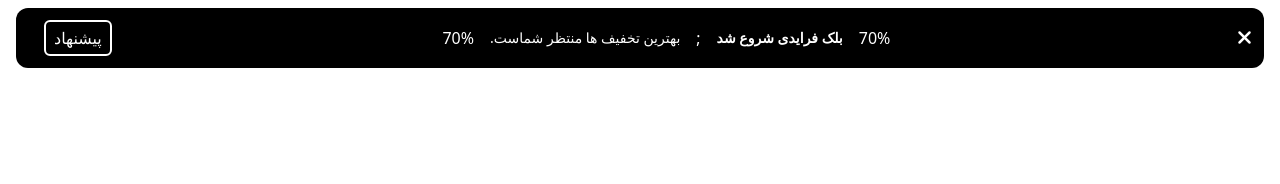
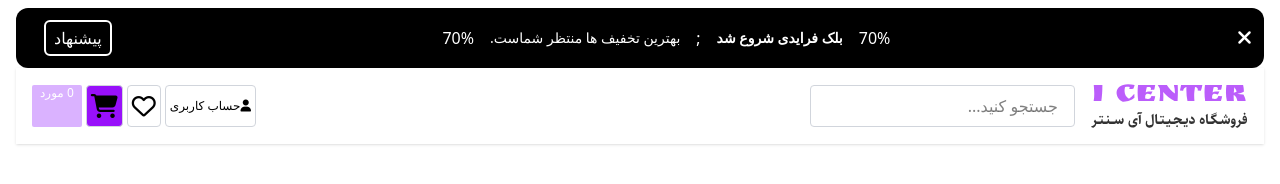
Before and after one commit to alireza-k97/ShopApp, a website: page dist/index.html in a window 1280 px wide. Drawn offline with Linux system fonts and the light colour scheme.

Commit message:
added header items

```diff
--- a/dist/index.html
+++ b/dist/index.html
@@ -20,6 +20,28 @@
       پیشنهاد</button>
   </div>
 
+  <header class="flex justify-between items-center bg-white p-4 shadow">
+    <div class="flex justify-center items-center">
+      <div class="text-2xl font-bold text-gray-800">
+        <img src="../assist/images/logo.svg" alt="logo">
+      </div>
+      <div class="flex-1 mx-4">
+        <input
+          type="text"
+          placeholder="جستجو کنید..."
+          class="w-full border border-gray-300 rounded px-4 py-2 focus:outline-none focus:ring-2 focus:ring-blue-400"
+        />
+      </div>
+    </div>
+    <div class="flex justify-center gap-1">
+      <button class="text-xs border border-gray-300 rounded p-1"><i class="fa-solid fa-user"></i>حساب کاربری</button>
+      <button class="text-2xl border border-gray-300 rounded p-1"><i class="fa-regular fa-heart"></i></button>
+      <button class="bg-purple-600 text-2xl border border-gray-300 rounded p-1"><i class="fa-solid fa-cart-shopping"></i></button>
+      <span class="bg-purple-300 text-white text-center text-xs rounded-xs px-2">0 مورد</span>
+    </div>
+  </header>
+
+
   <script src="../js/script.js"></script>
 </body>
 </html>
```
Also changed, not shown: assist/images/logo.svg (added), dist/style.css.
